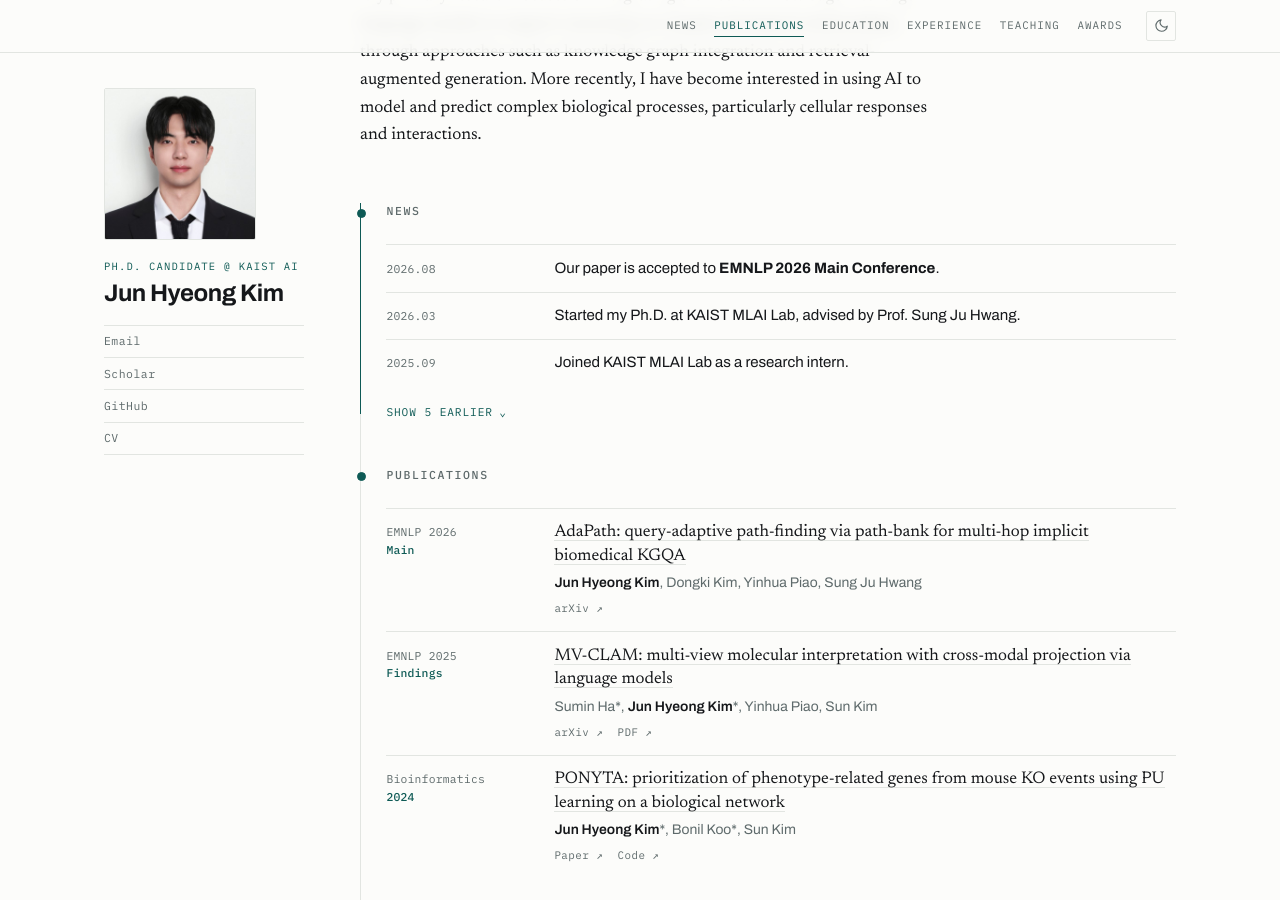
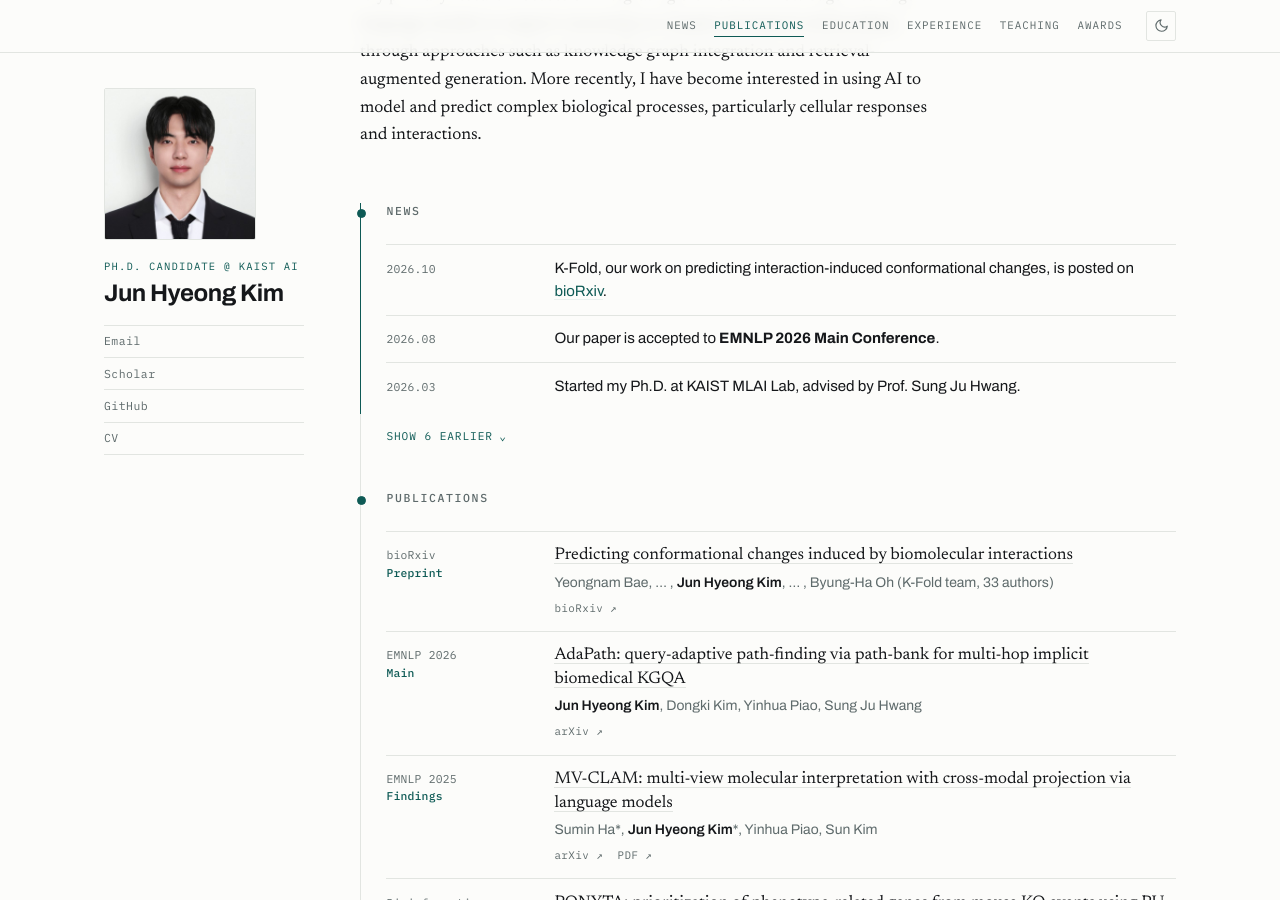
Before and after one commit to Jun-Hyeong-Kim/Jun-Hyeong-Kim.github.io, a Jekyll site: the page built from _pages/about.md, in a window 1280 px wide and 900 px high, scrolled down 309 px. Built offline with Jekyll 4.4.1, drawn with Linux system fonts in a browser that asks for light colours.

Commit message:
Add the K-Fold bioRxiv preprint
Posted 2026-10-28, doi 10.64898/2026.10.26.760299. Listed above the
peer-reviewed entries with a Preprint label, matching the CV's habit of
putting unpublished work first.

The author line is elided (first … Jun Hyeong Kim … last) because the paper
has 33 authors; printing all of them would run four lines in the ledger and
bury his name, breaking the rhythm the other entries set.

```diff
--- a/_data/news.yml
+++ b/_data/news.yml
@@ -1,5 +1,8 @@
 # 최신순으로 위에 추가하세요. 상위 3개만 바로 보이고 나머지는 "Show earlier" 토글 안으로 들어갑니다.
 # text 에는 HTML 태그를 써도 됩니다 (<strong>, <a href="...">).
+
+- date: "2026.10"
+  text: 'K-Fold, our work on predicting interaction-induced conformational changes, is posted on <a href="https://www.biorxiv.org/content/10.64898/2026.10.26.760299v1">bioRxiv</a>.'
 
 - date: "2026.08"
   text: 'Our paper is accepted to <strong>EMNLP 2026 Main Conference</strong>.'
--- a/_data/publications.yml
+++ b/_data/publications.yml
@@ -1,5 +1,14 @@
 # 최신순. authors 안의 본인 이름은 _config.yml 의 author.name 과 일치하면 자동으로 강조됩니다.
 # links 는 없으면 생략 가능합니다.
+
+- venue: "bioRxiv"
+  venue_sub: "Preprint"
+  title: "Predicting conformational changes induced by biomolecular interactions"
+  authors: "Yeongnam Bae, … , Jun Hyeong Kim, … , Byung-Ha Oh (K-Fold team, 33 authors)"
+  url: "https://www.biorxiv.org/content/10.64898/2026.10.26.760299v1"
+  links:
+    - label: "bioRxiv"
+      url: "https://www.biorxiv.org/content/10.64898/2026.10.26.760299v1"
 
 - venue: "EMNLP 2026"
   venue_sub: "Main"
```
